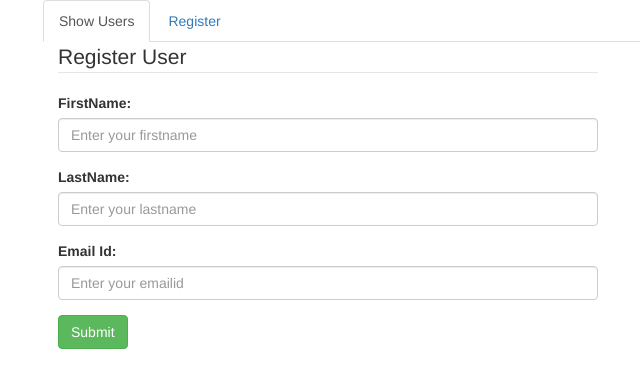
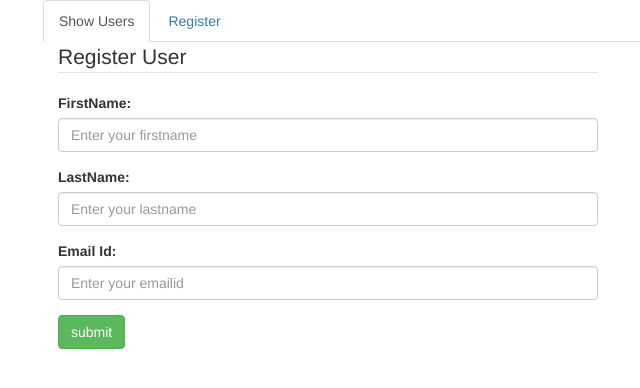
Before and after one commit to yashdeeph709/CEAN, a website: page public/index.html at #/form in a window 1280 px wide. Shown: the full height of the page, 27-667 px from the left. Drawn offline with Linux system fonts and the light colour scheme.

Commit message:
form also added

```diff
--- a/public/partials/form.html
+++ b/public/partials/form.html
@@ -1,5 +1,5 @@
 <div class="col-md-6">
-<form>
+<form method="post" action="adduser">
 	<legend>Register User</legend>
 	<div class="form-group">
 		<label for="">FirstName:</label>
@@ -13,8 +13,7 @@
 		<label for="">Email Id:</label>
 		<input type="text" class="form-control" ng-model="email" placeholder="Enter your emailid">
 	</div>
-
-	<a class="btn btn-success" ng-href="/adduser/{{fname}}/{{lname}}/{{email}}" >Submit</a>
+	<input type="submit" class="btn btn-success" value="submit">
 </form>
 <div ng-show='success' class="well">Form submitted successfully!</div>
 </div>
```
